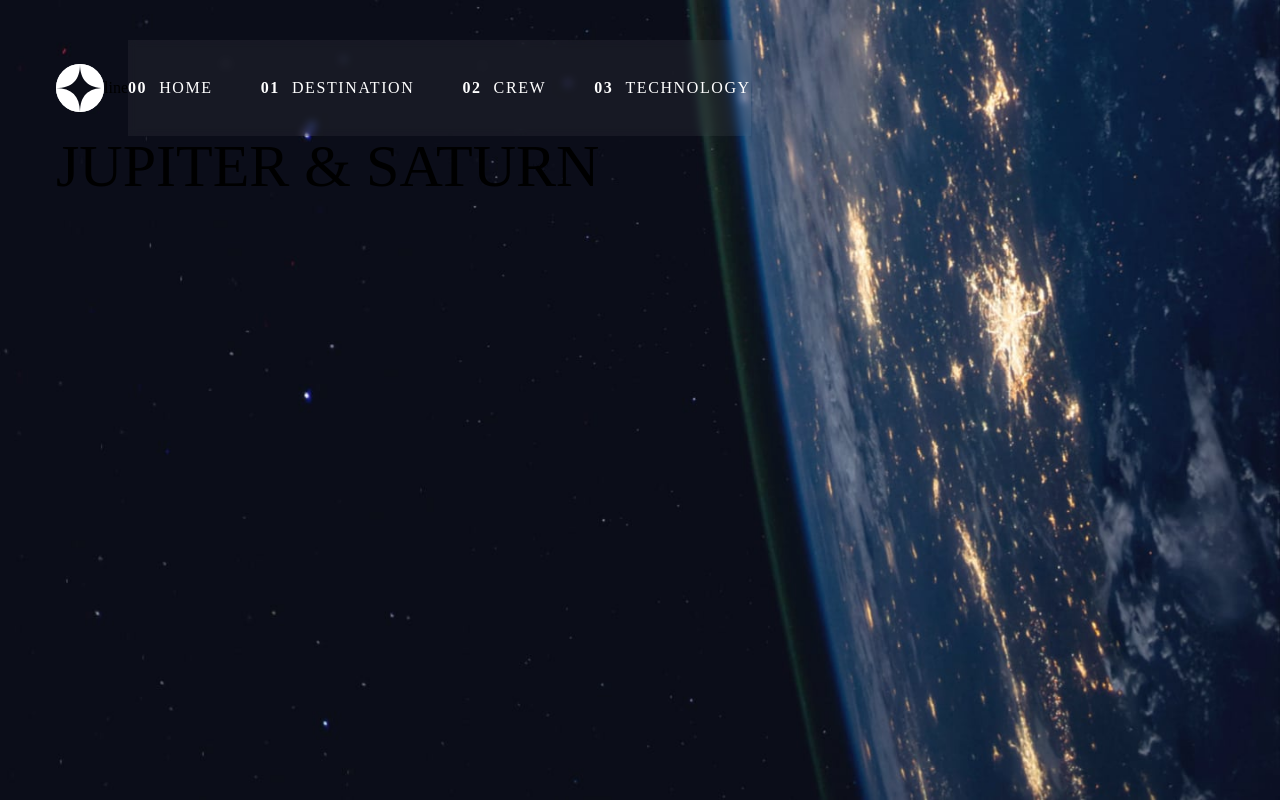
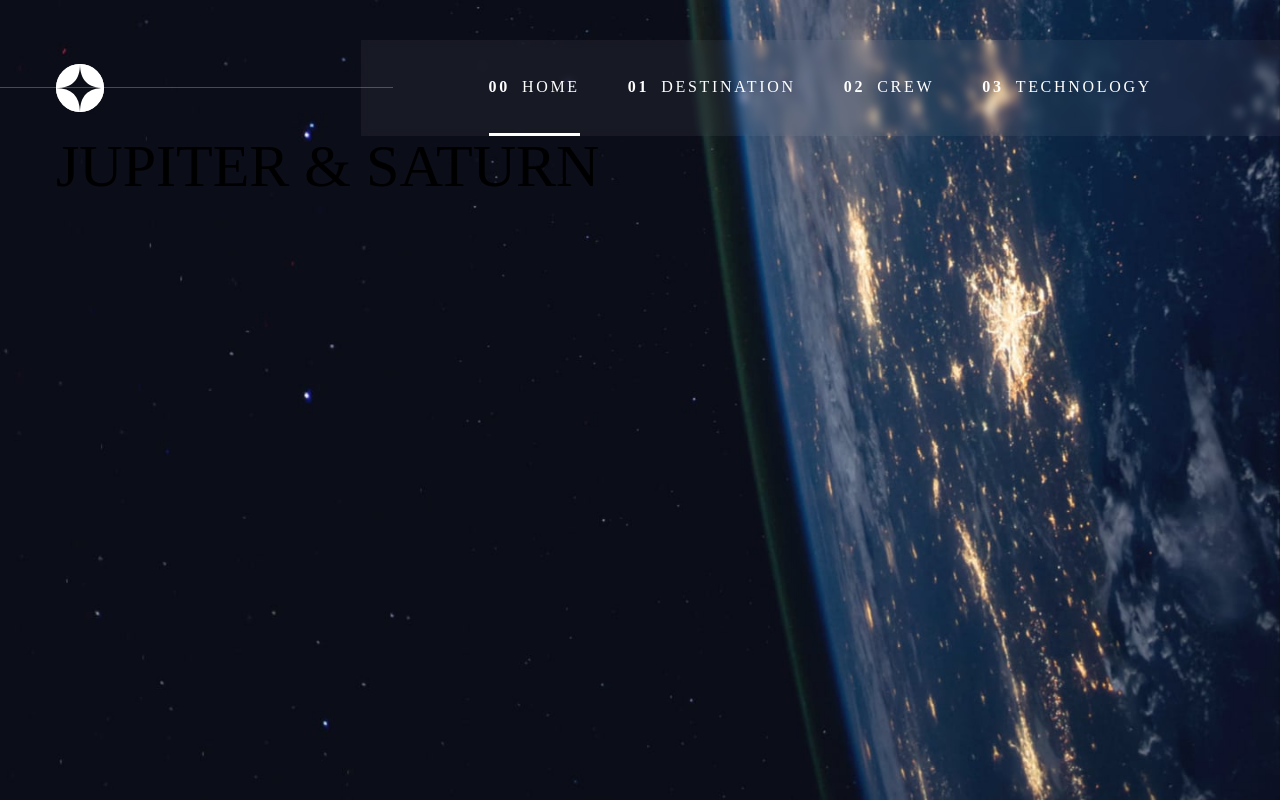
Before and after one commit to PCPbiscuit/Space-travel-ts, a Next.js app: page / in a window 1280 px wide. Built offline with nearby package versions, Linux system fonts and the light colour scheme; a web font is replaced by a local one.

Commit message:
header ui

```diff
--- a/src/components/app/Header/index.tsx
+++ b/src/components/app/Header/index.tsx
@@ -1,4 +1,6 @@
 import Link from 'next/link';
+import { useRouter } from 'next/router';
+import cx from 'classnames';
 import LogoIcon from './logo.svg';
 
 const navLinks = [
@@ -9,17 +11,22 @@ const navLinks = [
 ];
 
 export const Header = () => {
+  const { pathname } = useRouter();
   return (
-    <header className="flex items-center ify-cjustenter w-full h-24">
-      <div className="w-12 h-12 bg-white rounded-full">
+    <header className="flex items-center ify-cjustenter w-full h-24 justify-between">
+      <div className="w-12 h-12 bg-white rounded-full mr-16 ">
         <LogoIcon />
       </div>
-      <div>line</div>
-      <div className="h-full flex items-center bg-white bg-opacity-5 backdrop-blur-sm space-x-12 uppercase">
+      <div className="h-full flex items-center bg-white bg-opacity-5 backdrop-blur-sm space-x-12 uppercase px-32 links">
         {navLinks.map((link, index) => (
           <Link href={link.href} key={link.name}>
-            <a className="space-x-3 flex items-center text-white tracking-widest hover:text-red-500">
-              <b>{'0' + index}</b>
+            <a
+              className={cx(
+                'space-x-3 flex items-center text-white tracking-[0.16875em] h-full border-b-[3px] border-transparent hover:border-white transition-colors duration-200',
+                link.href == pathname && 'border-white',
+              )}
+            >
+              <p className="font-bold">{'0' + index}</p>
               <p>{link.name}</p>
             </a>
           </Link>
--- a/src/pages/_app.tsx
+++ b/src/pages/_app.tsx
@@ -1,4 +1,4 @@
-import '../styles/globals.css';
+import '../styles/globals.scss';
 import type { AppProps } from 'next/app';
 import Head from 'next/head';
 import { Layout } from '../components/app';
@@ -8,8 +8,8 @@ function MyApp({ Component, pageProps }: AppProps) {
     <>
       <Head>
         <title>Space travel</title>
-        <meta name='description' content='Generated by create next app' />
-        <link rel='icon' href='/favicon.ico' />
+        <meta name="description" content="Generated by create next app" />
+        <link rel="icon" href="/favicon.ico" />
       </Head>
       <Layout>
         <Component {...pageProps} />
--- a/src/styles/globals.css
+++ b/src/styles/globals.scss
@@ -17,10 +17,25 @@ main {
   background-image: url('../../public/home-desktop.jpg');
   background-size: cover;
   background-position: center;
+  .home {
+    background-image: url('../../public/home-desktop.jpg');
+  }
 }
 
-.layout .home {
-  background-image: url('../../public/home-desktop.jpg');
+header {
+  .links {
+    position: relative;
+    &::after {
+      content: '';
+      position: absolute;
+      height: 1px;
+      background-color: white;
+      opacity: 0.25;
+      width: 100%;
+      right: calc(100% - 2rem);
+      bottom: 50%;
+    }
+  }
 }
 
 a {
```
